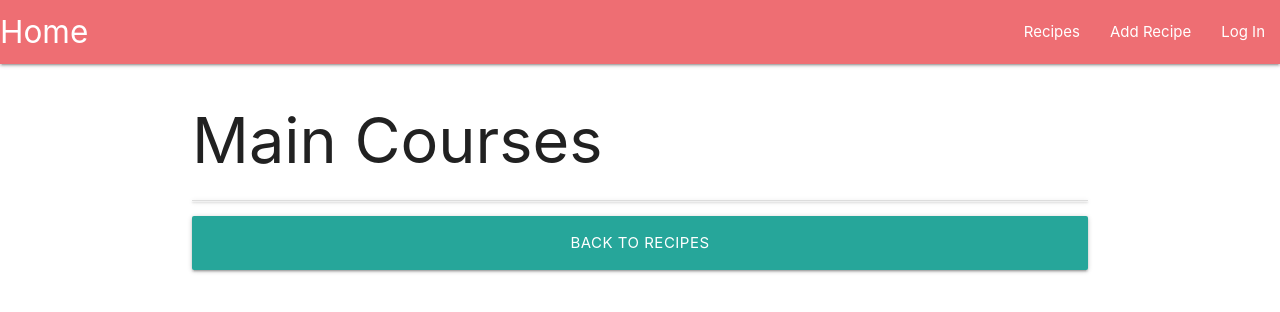
After one commit to Code-Institute-Submissions/DPHamdev-duncans-Delights_MarRseub, a Flask app: page /mCourse in a window 1280 px wide. The commit adds this page. Shown: the top 312 px of the page. Run offline with Flask 2, Linux system fonts and the light colour scheme; data that the repository does not hold is empty; some libraries are stand-ins or nearby versions.

Commit message:
Add course particular pages displaying appropriate recipes

```diff
--- a/app.py
+++ b/app.py
@@ -25,14 +25,30 @@ def home():
 
 @app.route("/recipes")
 def recipes():
-    categories = list(mongo.db.recipeCategory.find())
-    return render_template("recipes.html", recCat=categories)
+    return render_template("recipes.html")
 
 
 @app.route("/add_recipe")
 def add_recipe():
     return render_template("addrecipe.html")
 
+@app.route("/starters")
+def starters():
+    recipe = list(mongo.db.recipes.find())
+    return render_template("starters.html", recipes=recipe)
+
+
+@app.route("/mCourse")
+def mCourse():
+    recipe = list(mongo.db.recipes.find())
+    return render_template("maincourses.html", recipes=recipe)
+
+
+@app.route("/dessert")
+def dessert():
+    recipe = list(mongo.db.recipes.find())
+    return render_template("desserts.html", recipes=recipe)
+
 
 if __name__ == "__main__":
     app.run(host=os.environ.get("IP"),
--- a/templates/base.html
+++ b/templates/base.html
@@ -19,11 +19,11 @@
         <nav class="nav-extended">
             <div class="nav-wrapper">
               <a href="{{ url_for('home') }}" class="brand-logo">Home</a>
-              <a href="#" data-target="mobile-demo" class="sidenav-trigger"><i class="material-icons">menu</i></a>
-              <ul id="nav-mobile" class="right hide-on-med-and-down">
+              <a href="#" data-target="mobile-demo" class="sidenav-trigger left"><i class="fas fa-bars"></i></a>
+              <ul class="right left hide-on-med-and-down">
                 <li><a href="{{ url_for('recipes') }}">Recipes</a></li>
                 <li><a href="{{ url_for('add_recipe') }}">Add Recipe</a></li>
-                <li><a href="collapsible.html">JavaScript</a></li>
+                <li><a href="#">Log In</a></li>
               </ul>
             </div>
           </nav>
--- /dev/null
+++ b/templates/maincourses.html
@@ -0,0 +1,35 @@
+{% extends "base.html" %}
+{% block content %}
+
+      <h1>Main Courses</h1>
+
+      <ul class="collapsible">
+        {% for recipe in recipes %}
+          {% if recipe.course_category == "Main Course" %}
+              <li>
+                <div class="collapsible-header">
+                    <i class="material-icons"></i>
+                    <strong>{{ recipe.recipe_name }}</strong>
+                </div>
+                <div class="collapsible-body">
+                    <p><strong>Preparation Time</strong> : {{ recipe.prep_time }}</p><br>
+                    <p><strong>Ingredients</strong> :
+                    <ul>
+                      <li>
+                          <p>{{ recipe.ingredients }}</p>
+                      </li>
+                    </ul>
+                </div>
+              </li>
+            {% endif %}
+        {% endfor %}
+      </ul>
+
+      <div class="row">
+        <a href="{{ url_for('recipes') }}" class="col s12 btn-large">
+          Back to recipes
+        </a>
+      </div>
+
+
+{% endblock %}
```
Also changed, not shown: templates/desserts.html (added, +11 -0 lines), templates/recipes.html (+16 -8 lines), templates/starters.html (added, +33 -0 lines).
